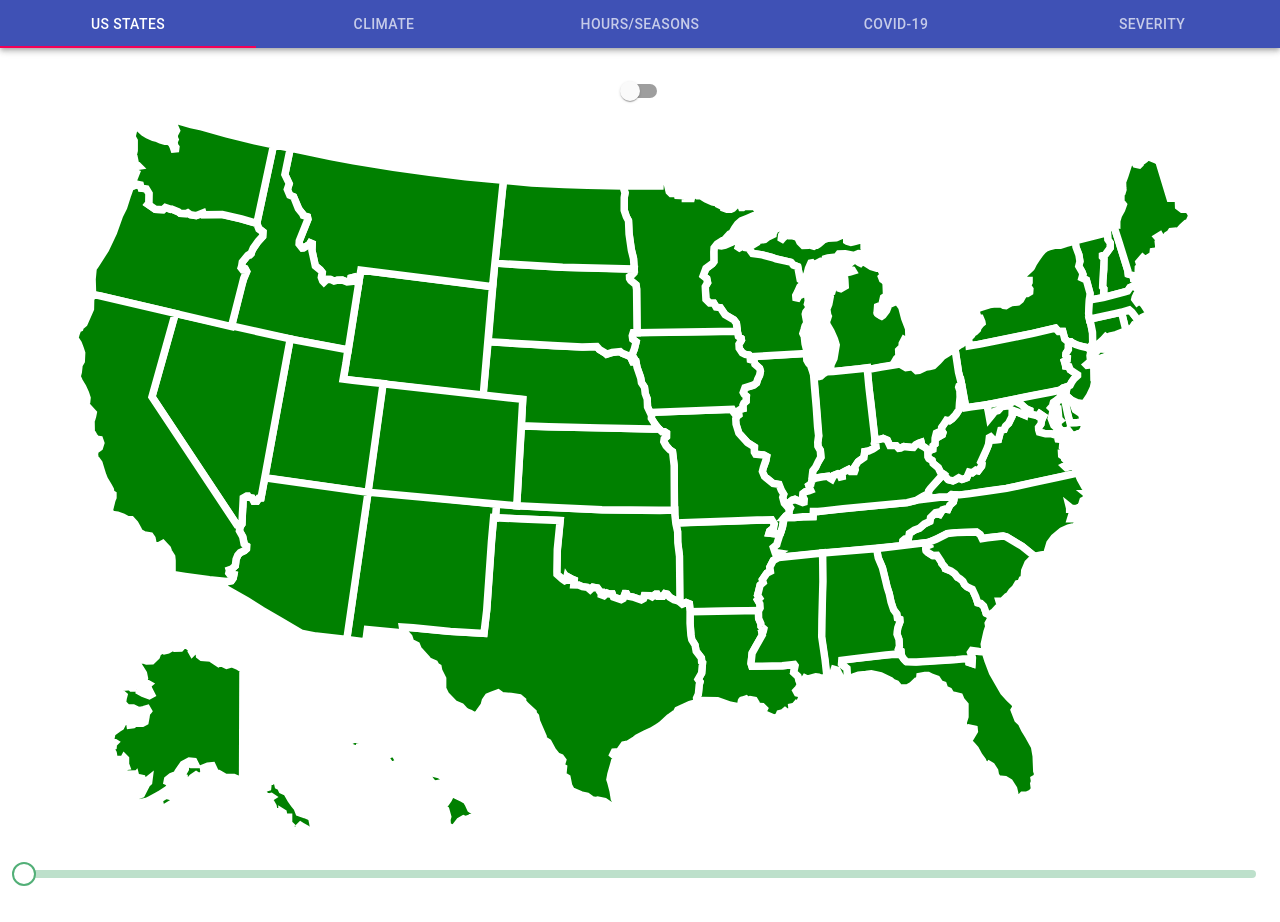
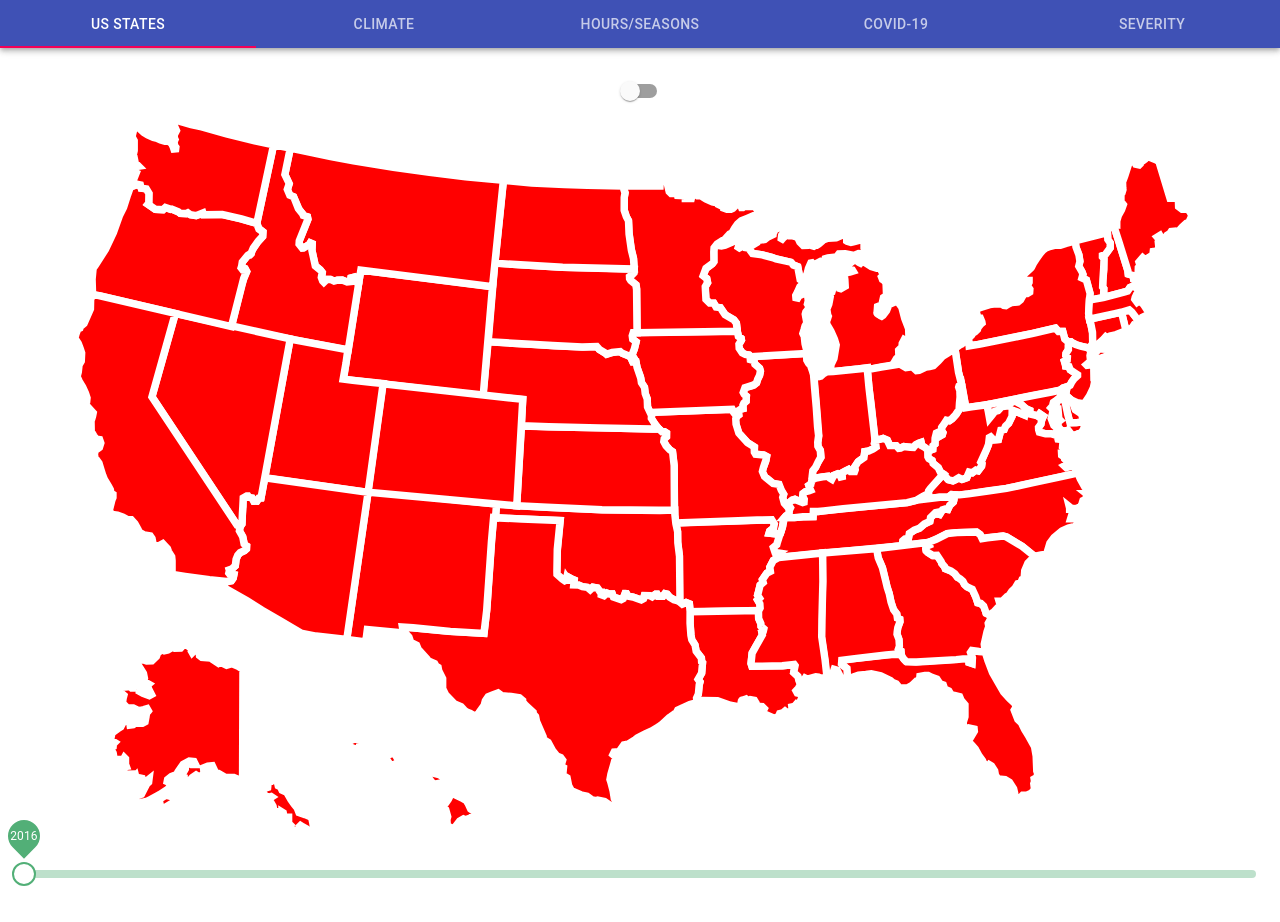
Before and after one commit to chensation/Auto-Accident-Trend-Analysis-Tool, a React (Create React App) app: page / in a window 1280 px wide. Built offline with nearby package versions, Linux system fonts and the light colour scheme.

Commit message:
states slider integration

```diff
--- a/src/pages/States.js
+++ b/src/pages/States.js
@@ -38,11 +38,39 @@ function States() {
   })(Slider);
 
   const [statesData, setStatesData] = useState(statesfile);
+  const[year, setYear] = useState(2016);
 
-  let stateColor = 'green';
+  const handleTimeLineChange = (event, value) => {
 
-  const handleTimeLineChange = (value) => {
+    let newArr = [...statesData];
 
+    if(value===2016){
+    newArr.forEach(stateData=>{
+      stateData.color = "red";
+    })}
+
+    if(value===2017){
+      newArr.forEach(stateData=>{
+        stateData.color = "orange";
+    })}
+
+    if(value===2018){
+        newArr.forEach(stateData=>{
+          stateData.color = "green";
+   })}
+
+    if(value===2019){
+        newArr.forEach(stateData=>{
+          stateData.color = "blue";
+    })}
+
+    if(value===2020){
+      newArr.forEach(stateData=>{
+        stateData.color = "blueviolet";
+    })}
+
+    setYear(value);
+    setStatesData(newArr);
   }
 
   return (
@@ -52,19 +80,11 @@ function States() {
       <svg viewBox="0 0 960 600">
         {statesData.map((stateData, index) =>
           <path
-            className="someCSSClass"
-            style={{cursor: "pointer", fill: stateColor}}
+            style={{cursor: "pointer", fill:stateData.color}}
             key={index}
             stroke="#fff"
             strokeWidth="6px"
             d={stateData.shape}
-            onMouseOver={(event) => {
-              event.target.style.fill = 'red';
-              //console.log(statesData[index].id);
-            }}
-            onMouseOut={(event) => {
-              event.target.style.fill = 'orange';
-            }}
           >
           </path>
         )}
@@ -72,8 +92,8 @@ function States() {
       </Container>
       <div>
       <PrettoSlider
-        valueLabelDisplay="auto"
-        aria-label="pretto slider"
+        valueLabelDisplay="on"
+        value={year}
         min={2016}
         step={1}
         max={2020}
```
